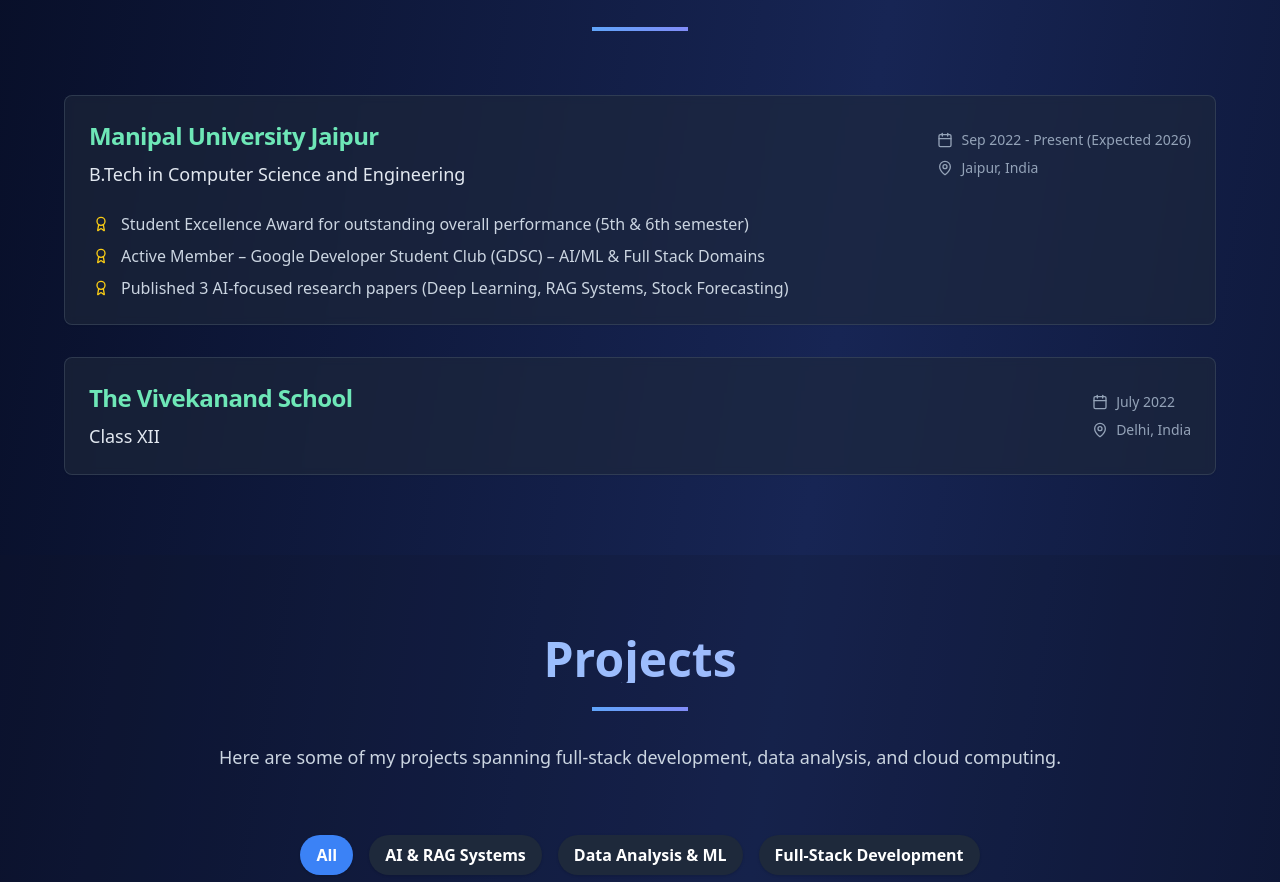
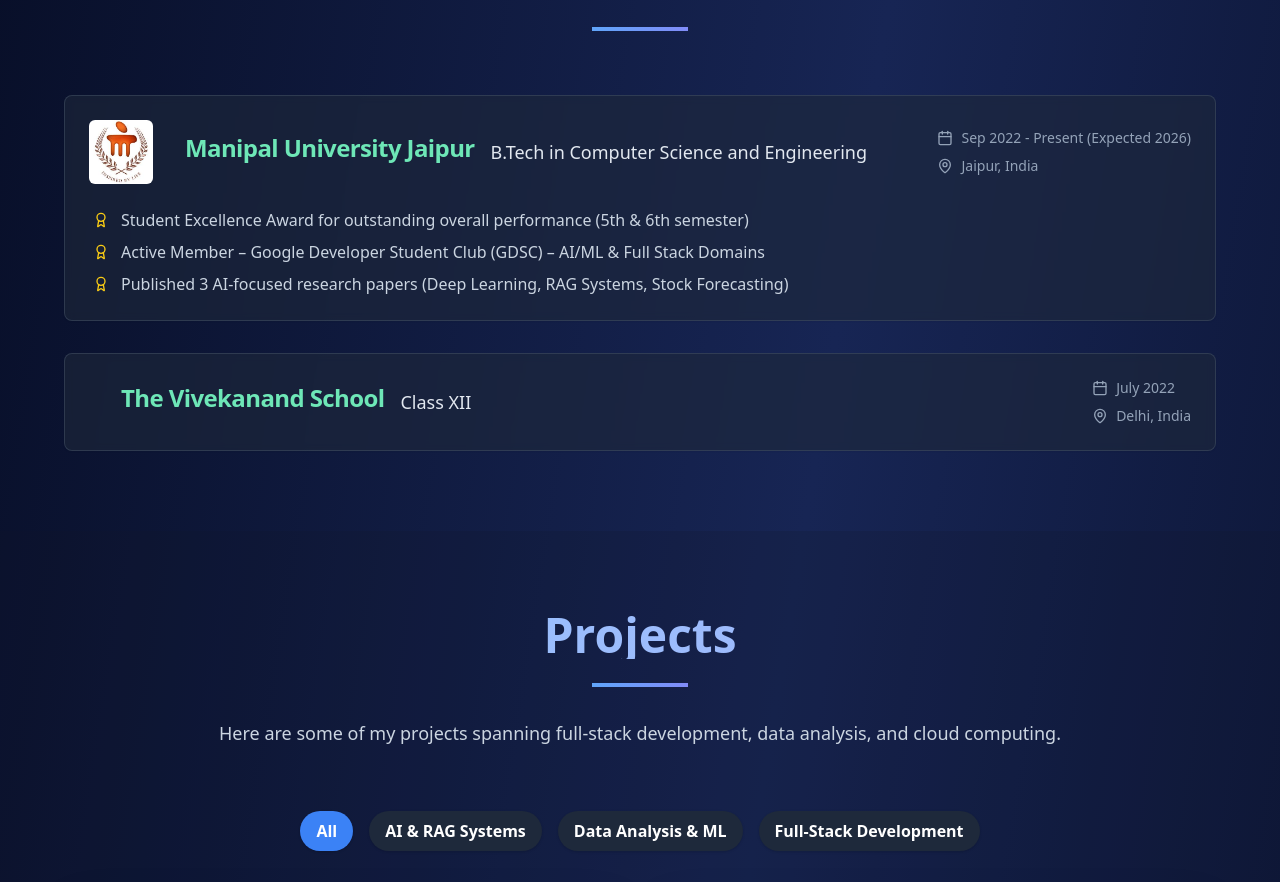
Before and after one commit to dhruvm-18/dhruv-portfolio, a React (Vite) app: page / in a window 1280 px wide. Shown: the part 2420-3302 px from the top of the page. Built offline with nearby package versions, Linux system fonts and the light colour scheme.

Commit message:
Figured it out on my own

```diff
--- a/src/pages/Index.tsx
+++ b/src/pages/Index.tsx
@@ -786,7 +786,7 @@
           </motion.div>
 
           <div className="space-y-8">
-            {education.map((edu, index) => (
+            {education.map((edu,index) => (
               <motion.div
                 key={index}
                 initial={{ opacity: 0, x: index % 2 === 0 ? -50 : 50 }}
@@ -797,7 +797,10 @@
                 <Card className={`${cardClasses} backdrop-blur-sm border hover:shadow-2xl transition-all duration-300`}>
                   <CardHeader>
                     <div className="flex flex-col md:flex-row md:items-center md:justify-between gap-2">
+                      <div className="flex items-center space-x-3 md:space-x-4">
+                        <div className="text-3xl md:text-4xl">{edu.logo}</div>
                       <div>
+                        </div>
                         <CardTitle className={`text-xl md:text-2xl mb-1 md:mb-2 ${isDarkMode ? 'text-emerald-300' : 'text-emerald-600'}`}>{edu.institution}</CardTitle>
                         <CardDescription className={`text-base md:text-lg ${isDarkMode ? 'text-slate-200' : 'text-gray-700'}`}>{edu.degree}</CardDescription>
                       </div>
```
